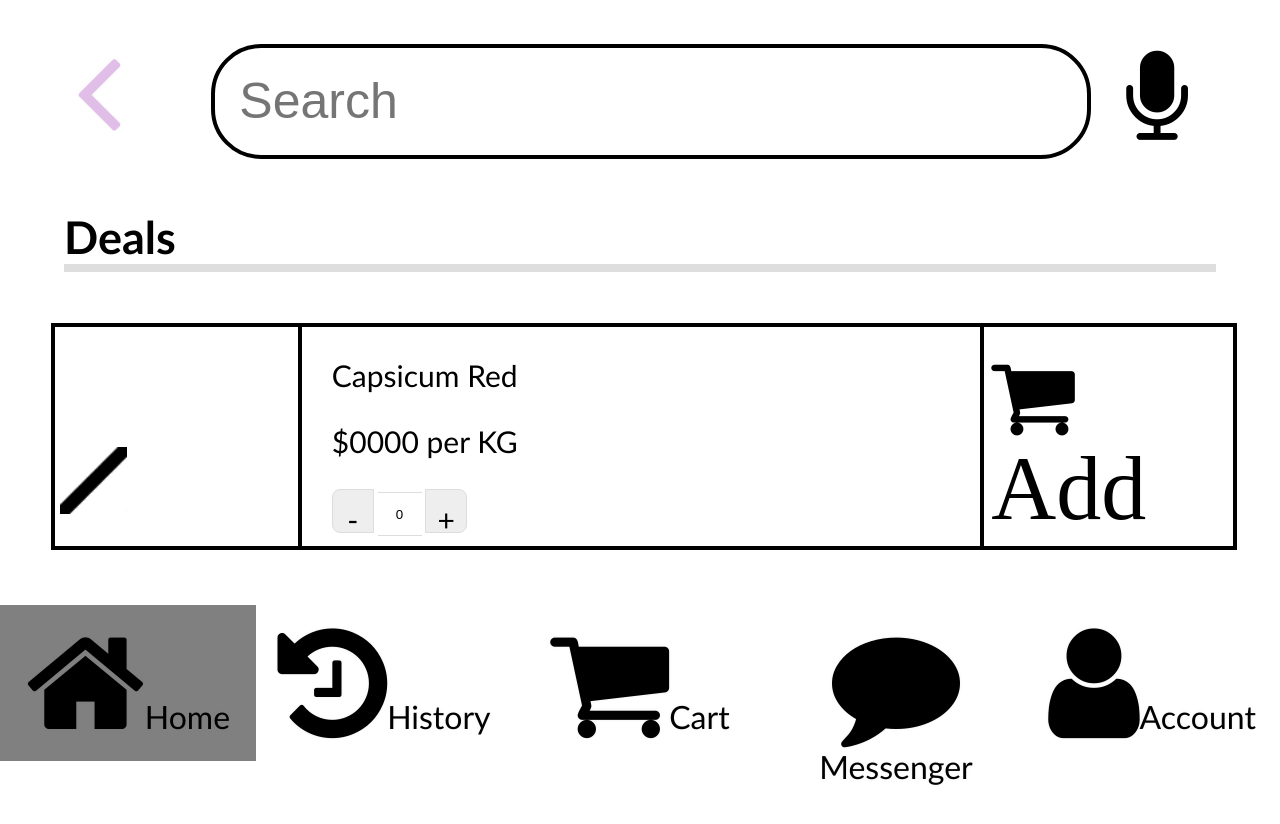
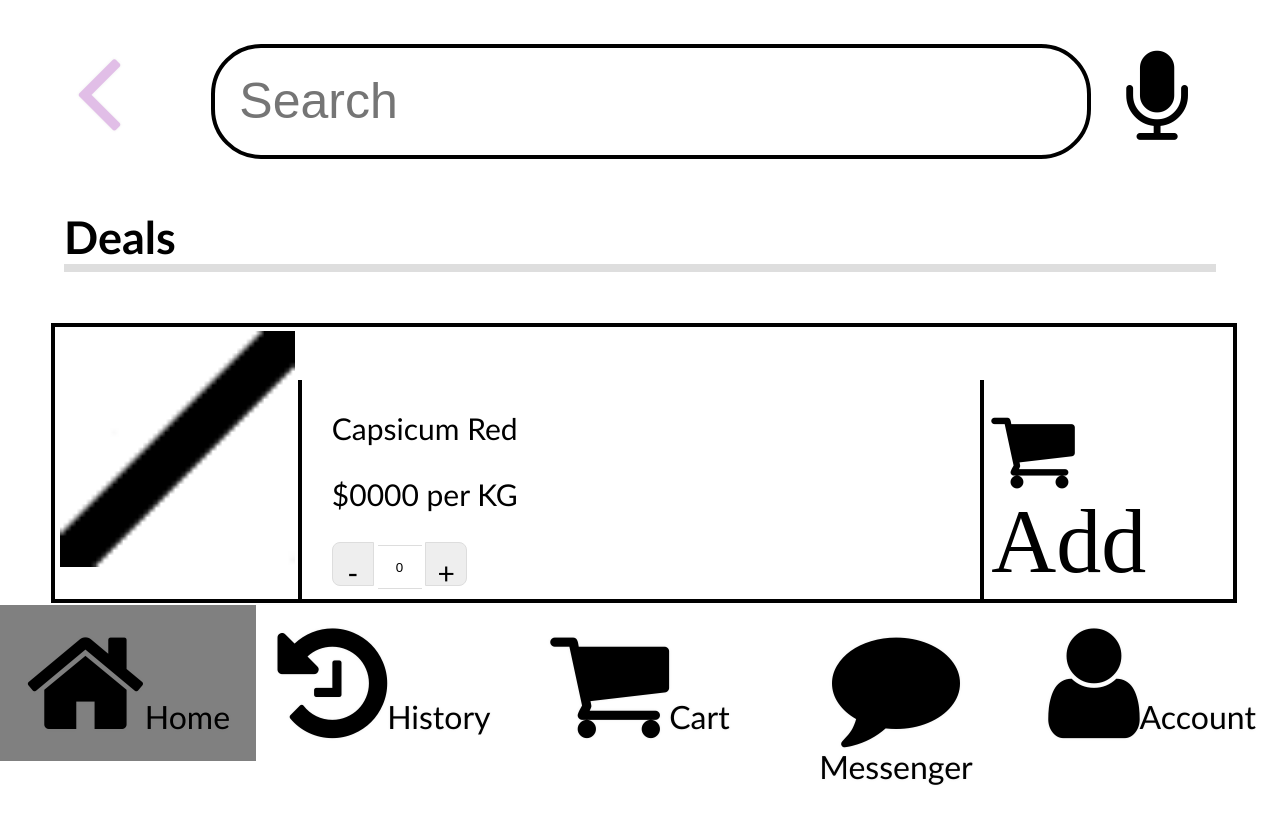
Before and after one commit to Reeahn/ProjectChefShop, a website: page public/deal.html in a window 1280 px wide. Before the commit the page ends 800 px from the top, so only its background shows below. Drawn offline with Linux system fonts and the light colour scheme.

Commit message:
Update master.css

```diff
--- a/public/css/master.css
+++ b/public/css/master.css
@@ -223,6 +223,10 @@ ul {
   width: 20%;
 }
 
+.column-left img {
+  width: 100%;
+}
+
 .column-middle {
   display: inline-block;
   padding-left: 2.5%;
```
